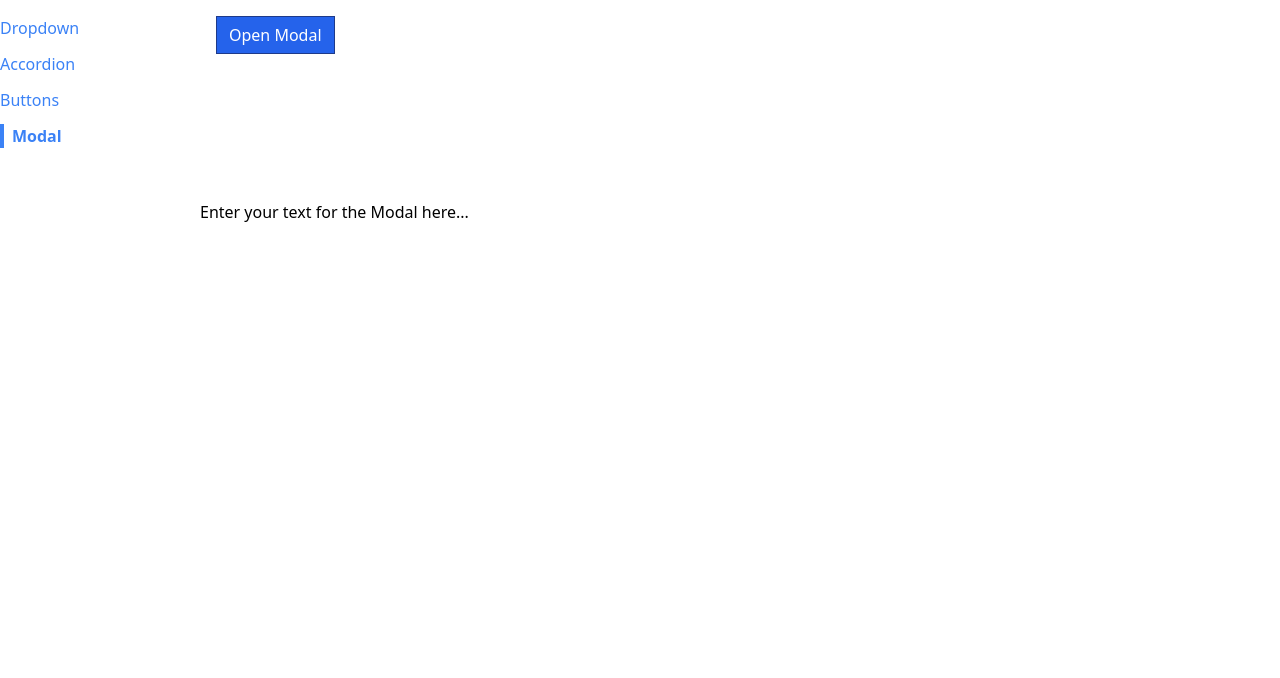
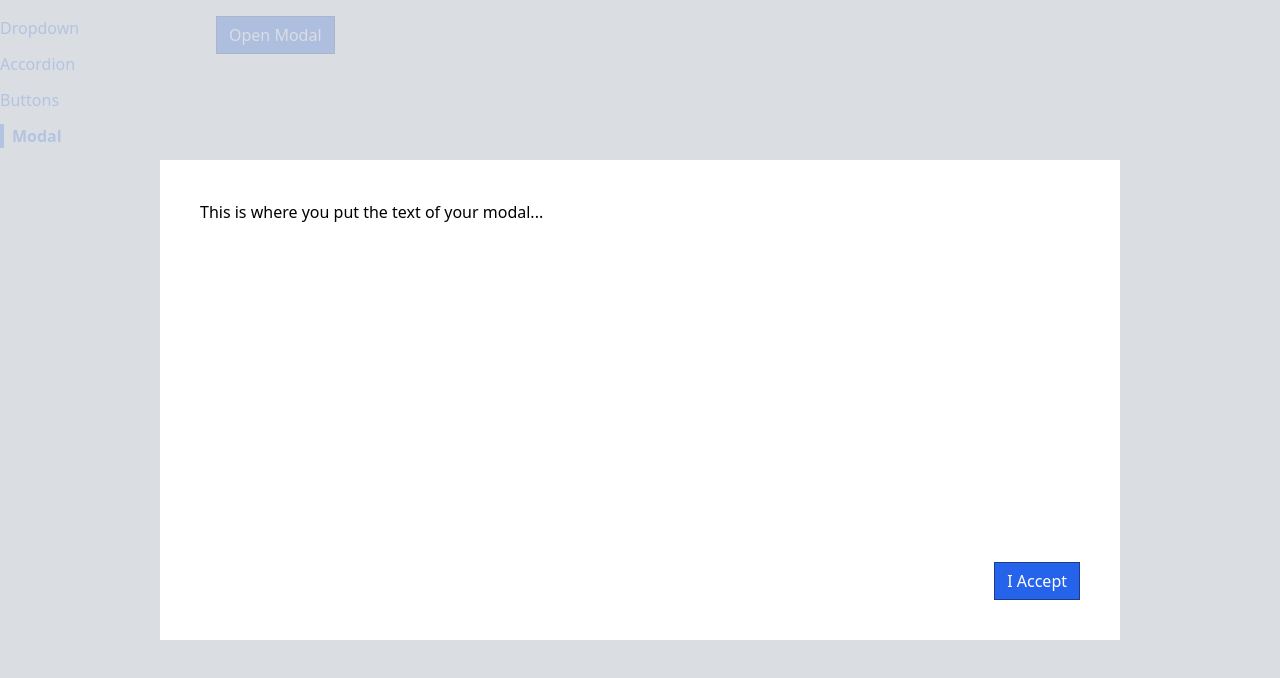
Before and after one commit to preston-bateman/comps, a React (Vite) app: page /modal in a window 1280 px wide. Both pictures are taken after a click on the button "Open Modal". Shown: the top 678 px of the page. Built offline with nearby package versions, Linux system fonts and the light colour scheme.

Commit message:
finished modal components

```diff
--- a/src/components/Modal.js
+++ b/src/components/Modal.js
@@ -1,11 +1,25 @@
 import ReactDOM from 'react-dom'
+import { useEffect } from 'react'
 
-function Modal() {
+function Modal({ onClose, children, actionBar }) {
+    useEffect(() => {
+        document.body.classList.add('overflow-hidden')
+
+        return () => {
+            document.body.classList.remove('overflow-hidden')
+        }
+    },[])
+
     return ReactDOM.createPortal(
         <div>
-            <div className="asbsolute inset-0 bg-gray-300 opacity-80"></div>
-            <div className="absolute inset-40 p-10 bg-white">
-                Enter your text for the Modal here...
+            <div onClick={onClose} className="fixed inset-0 bg-gray-300 opacity-80"></div>
+            <div className="fixed inset-40 p-10 bg-white">
+                <div className='flex flex-col justify-between h-full'>
+                    {children}
+                    <div className='flex justify-end'>
+                    {actionBar}
+                    </div>
+                </div>
             </div>
         </div>,
         document.querySelector('.modal-container')
--- a/src/pages/ModalPage.js
+++ b/src/pages/ModalPage.js
@@ -5,14 +5,30 @@
 function ModalPage(){
     const [showModal, setShowModal] = useState(false)
 
+    const handleClose = () => {
+        setShowModal(false)
+     }
+
     const handleClick = (first) => {
         setShowModal(true)
     }
 
+    const actionBar = (
+        <div>
+            <Button primary onClick={handleClose}>I Accept</Button>
+        </div>
+    )
+
+    const modal = <Modal onClose={handleClose} actionBar={actionBar}>
+        <p>
+            This is where you put the text of your modal...
+        </p>
+    </Modal>
+
     return(
         <div>
             <Button primary onClick={handleClick}>Open Modal</Button>
-            {showModal && <Modal />}
+            {showModal && modal}
         </div>
     )
 }
```
